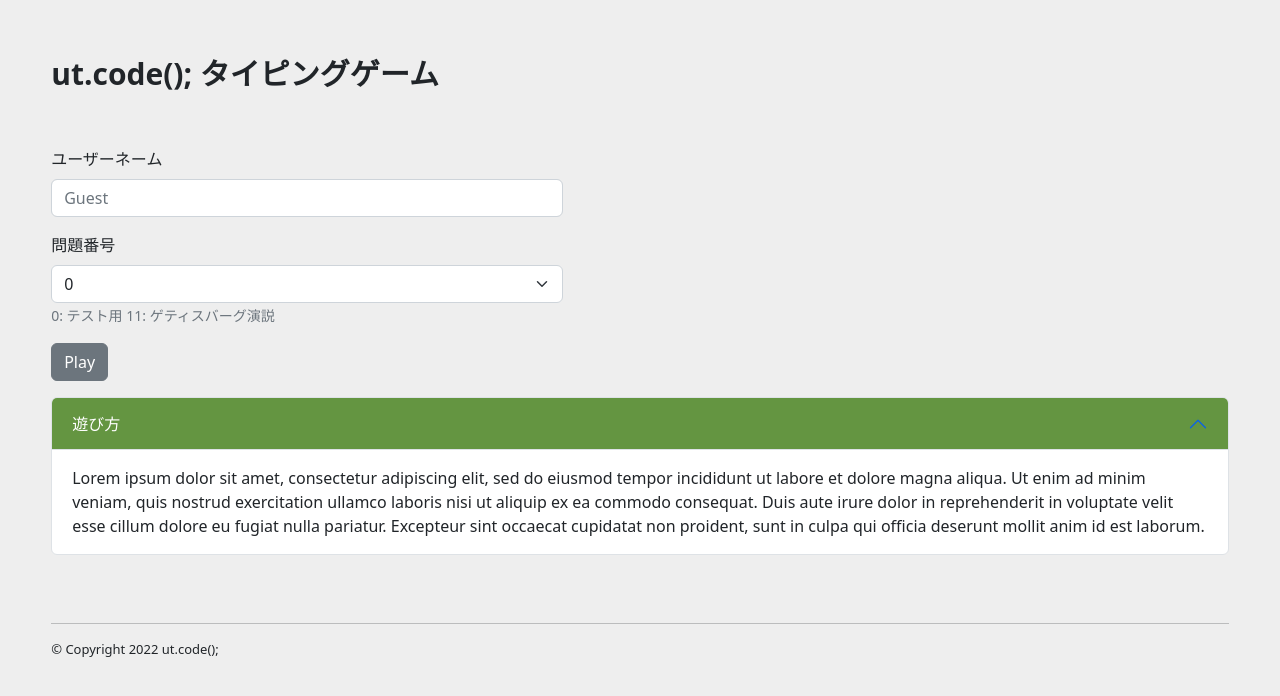
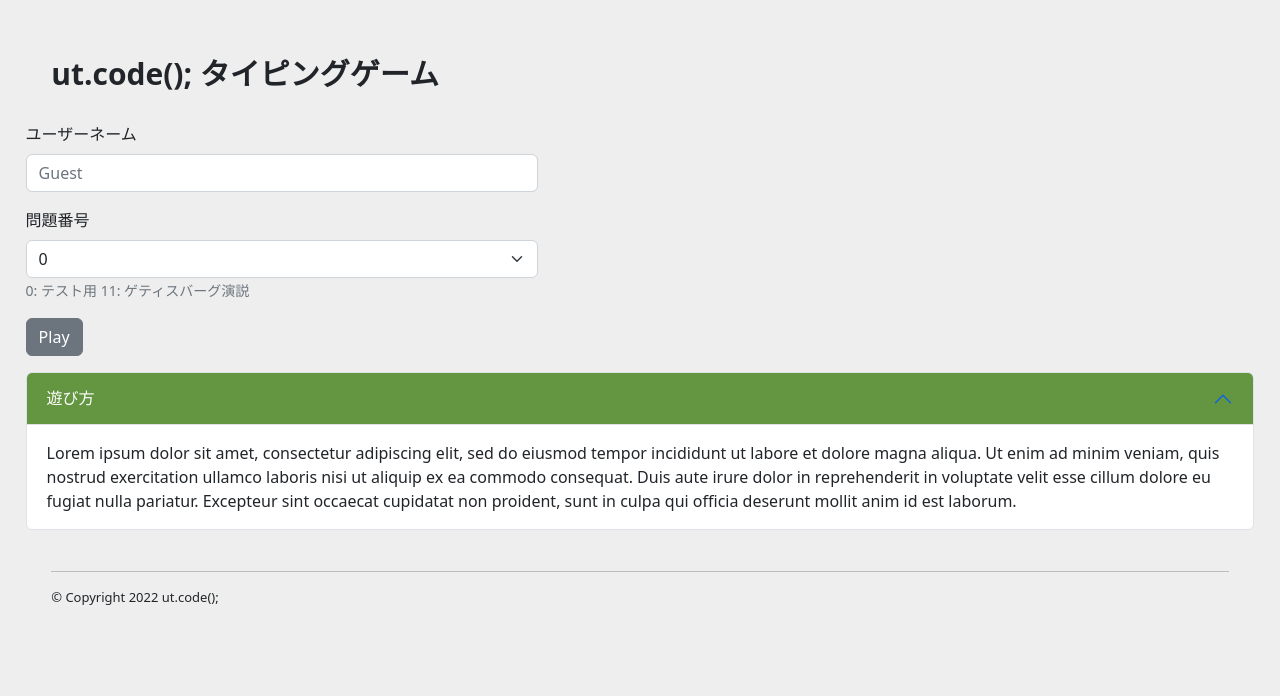
Before and after one commit to ut-code/typing-game, a React (Vite) app in the folder frontend/: page / in a window 1280 px wide. Shown: the top 696 px of the page. Built offline with nearby package versions, Linux system fonts and the light colour scheme.

Commit message:
Fix 不正なbodyタグの使用を修正

```diff
--- a/frontend/src/pages/Basic/Basic.tsx
+++ b/frontend/src/pages/Basic/Basic.tsx
@@ -18,7 +18,7 @@ export default function Basic() {
   return (
     <>
       {/* ここからHTMLファイル */}
-      <body>
+      <div>
         <div id="score-related">
           <table id="current">
             <tbody>
@@ -56,7 +56,7 @@ export default function Basic() {
         <Button href="/" variant="secondary">
           Back
         </Button>
-      </body>
+      </div>
       {/* ここまでHTMLファイル */}
       {/* 下のdivの中にReactがキーボードの入力結果をいい感じにして、出力している。これを、読み取って使えば良い。 */}
       <div id="content"></div>
--- a/frontend/src/pages/Home.tsx
+++ b/frontend/src/pages/Home.tsx
@@ -15,7 +15,7 @@ export default function Home() {
       <header>
         <b>ut.code(); タイピングゲーム</b>
       </header>
-      <body>
+      <div>
         {/* ユーザーネーム: <input name="username" placeholder="Guest" />
         問題番号: <input name="questionNumber" placeholder="0" /> */}
         <Stack gap={3}>
@@ -58,7 +58,7 @@ export default function Home() {
             </Accordion.Item>
           </Accordion>
         </Stack>
-      </body>
+      </div>
       <footer>
         <hr></hr>
         <p>© Copyright 2022 ut.code();</p>
--- a/frontend/src/pages/Result/Result.tsx
+++ b/frontend/src/pages/Result/Result.tsx
@@ -18,7 +18,7 @@ export default function Result() {
       <head>
         <title>結果</title>
       </head>
-      <body>
+      <div>
         <Stack gap={3}>
           <div class="yourResults">
             <p>結果</p>
@@ -60,7 +60,7 @@ export default function Result() {
             </Button>
           </div>
         </Stack>
-      </body>
+      </div>
       <footer>
         <hr></hr>
         <p>© Copyright 2022 ut.code();</p>
```
